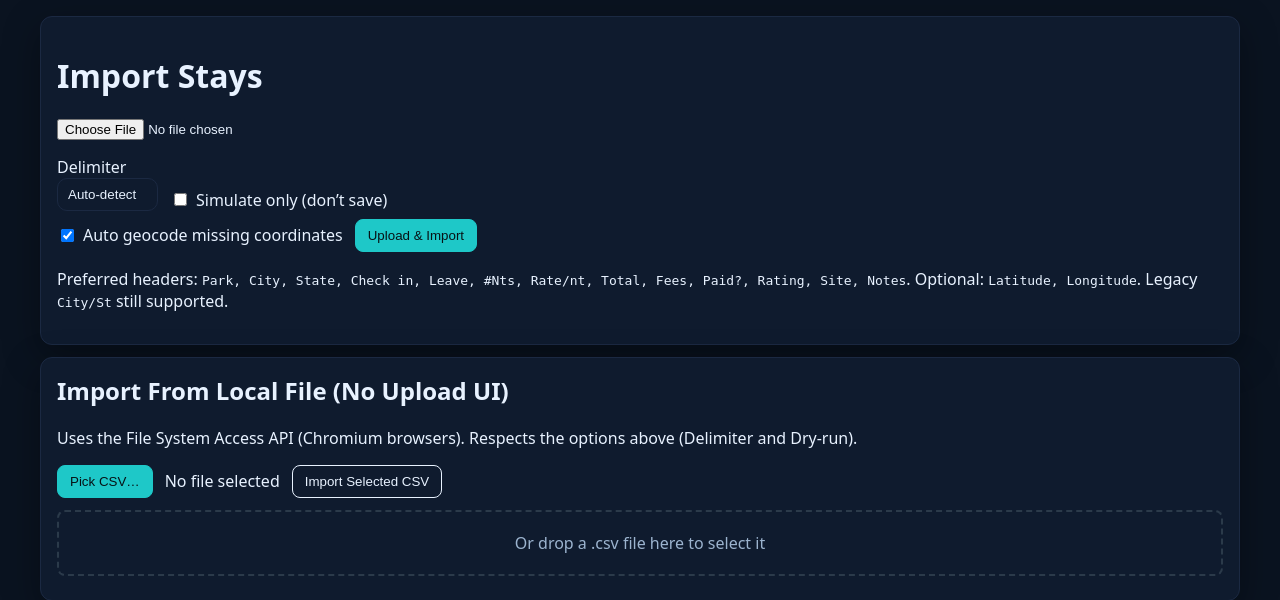
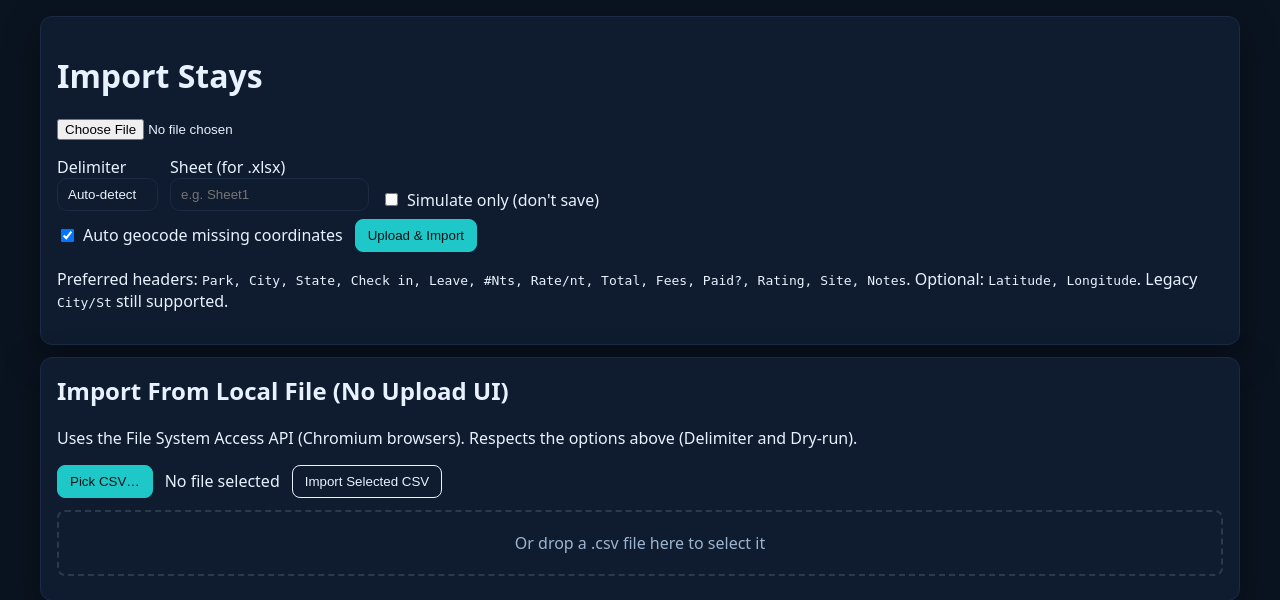
Before and after one commit to dquillman/traveler, a Django app: page /stays/import/ in a window 1280 px wide. Shown: the part 70-670 px from the top of the page. Run offline with Django 5.2, Linux system fonts and the light colour scheme.

Commit message:
feat(import): allow selecting Excel sheet for .xlsx; add sheet input; keep CSV flow; fix iterator exhaustion

```diff
--- a/stays/templates/stays/import.html
+++ b/stays/templates/stays/import.html
@@ -16,9 +16,13 @@
             <option value="\t" {% if default_delimiter == '\t' or default_delimiter == 'tab' %}selected{% endif %}>Tab</option>
           </select>
         </label>
+        <label>
+          <div>Sheet (for .xlsx)</div>
+          <input class="txt" type="text" name="sheet" placeholder="e.g. Sheet1" />
+        </label>
         <label style="display:flex; align-items:center; gap:6px;">
           <input type="checkbox" name="dry_run" value="1" {% if default_dry %}checked{% endif %} />
-          <span>Simulate only (don’t save)</span>
+          <span>Simulate only (don't save)</span>
         </label>
       </div>
       <div style="margin-top:8px; display:flex; align-items:center; gap:12px; flex-wrap:wrap;">
@@ -132,9 +136,11 @@
       // carry options from the form
       const delim = form.querySelector('select[name="delimiter"]').value || 'auto';
       const dry = form.querySelector('input[name="dry_run"]').checked;
+      const sheet = (form.querySelector('input[name="sheet"]').value || '').trim();
       const autoGeo = form.querySelector('input[name="autogeocode"]').checked;
       fd.append('delimiter', delim);
       if (dry) fd.append('dry_run', '1');
+      if (sheet) fd.append('sheet', sheet);
       if (autoGeo) fd.append('autogeocode', '1');
 
       const resp = await fetch(form.action, {
--- a/stays/views.py
+++ b/stays/views.py
@@ -467,43 +467,81 @@ def import_stays_csv(request):
     if not f:
         return render(request, "stays/import.html", {"error": "Please choose a CSV file."})
 
-    # Decode bytes safely; fall back to latin-1 if needed
-    raw = f.read()
-    try:
-        text = raw.decode("utf-8")
-    except Exception:
-        text = raw.decode("latin-1", errors="ignore")
-
-    # Determine delimiter
-    delim_choice = (request.POST.get("delimiter") or request.GET.get("delimiter") or "auto").lower()
-    delimiter = ","
-    if delim_choice in {"comma", ","}:
-        delimiter = ","
-    elif delim_choice in {"semicolon", ";"}:
-        delimiter = ";"
-    elif delim_choice in {"tab", "\t"}:
-        delimiter = "\t"
-    else:
-        # auto-sniff
-        try:
-            sniffer = csv.Sniffer()
-            sample = text[:2048]
-            dialect = sniffer.sniff(sample, delimiters=[",", ";", "\t"])
-            delimiter = dialect.delimiter
-        except Exception:
-            delimiter = ","
-
-    reader = csv.DictReader(text.splitlines(), delimiter=delimiter)
+    # Determine type and build rows list of dicts
     created = 0
     skipped = 0
     auto_geocode = (request.POST.get("autogeocode") or request.GET.get("autogeocode")) in {"1", "true", "yes"}
     dry_run = (request.POST.get("dry_run") or request.GET.get("dry_run")) in {"1", "true", "yes"}
 
+    filename = (getattr(f, "name", "") or "").lower()
+    sheet_name = (request.POST.get("sheet") or request.GET.get("sheet") or "").strip()
+    rows = []
+    header_keys = {}
+
+    if filename.endswith((".xlsx", ".xlsm", ".xltx", ".xltm")):
+        try:
+            import openpyxl  # type: ignore
+            from io import BytesIO
+            wb = openpyxl.load_workbook(BytesIO(f.read()), data_only=True, read_only=True)
+            ws = wb[sheet_name] if (sheet_name and sheet_name in wb.sheetnames) else wb.active
+            header = None
+            for r in ws.iter_rows(values_only=True):
+                if r and any(v is not None and str(v).strip() != '' for v in r):
+                    header = [str(v).strip() if v is not None else '' for v in r]
+                    break
+            if not header:
+                return render(request, "stays/import.html", {"error": "Could not find a header row in the selected sheet."})
+            # Build row dicts
+            start_row = 2
+            for r in ws.iter_rows(min_row=start_row, values_only=True):
+                if r is None:
+                    continue
+                row = {}
+                for i, key in enumerate(header):
+                    if not key:
+                        continue
+                    val = r[i] if i < len(r) else None
+                    row[key] = '' if val is None else str(val)
+                if any((str(v).strip() for v in row.values())):
+                    rows.append(row)
+            header_keys = { (h or '').strip().lower(): h for h in header }
+        except Exception as e:
+            return render(request, "stays/import.html", {"error": f"Failed to read Excel file: {e}"})
+    else:
+        # CSV path
+        raw = f.read()
+        try:
+            text = raw.decode("utf-8")
+        except Exception:
+            text = raw.decode("latin-1", errors="ignore")
+
+        # Determine delimiter
+        delim_choice = (request.POST.get("delimiter") or request.GET.get("delimiter") or "auto").lower()
+        delimiter = ","
+        if delim_choice in {"comma", ","}:
+            delimiter = ","
+        elif delim_choice in {"semicolon", ";"}:
+            delimiter = ";"
+        elif delim_choice in {"tab", "\t"}:
+            delimiter = "\t"
+        else:
+            # auto-sniff
+            try:
+                sniffer = csv.Sniffer()
+                sample = text[:2048]
+                dialect = sniffer.sniff(sample, delimiters=[",", ";", "\t"])
+                delimiter = dialect.delimiter
+            except Exception:
+                delimiter = ","
+
+        reader = csv.DictReader(text.splitlines(), delimiter=delimiter)
+        rows = list(reader)
+        def norm(h):
+            return (h or "").strip().lower()
+        header_keys = {norm(h): h for h in (reader.fieldnames or [])}
+
     def norm(h):
         return (h or "").strip().lower()
-
-    # Build header map for quick lookup
-    header_keys = {norm(h): h for h in (reader.fieldnames or [])}
 
     def get(row, *cands):
         for c in cands:
@@ -563,7 +601,6 @@ def import_stays_csv(request):
             pass
         return None
 
-    rows = list(reader)
     for row in rows:
         # Support combined City/St column like "Austin, TX" or "Austin/TX" or "Austin TX"
         city_st = get(row, "City/St", "City/State")
```
